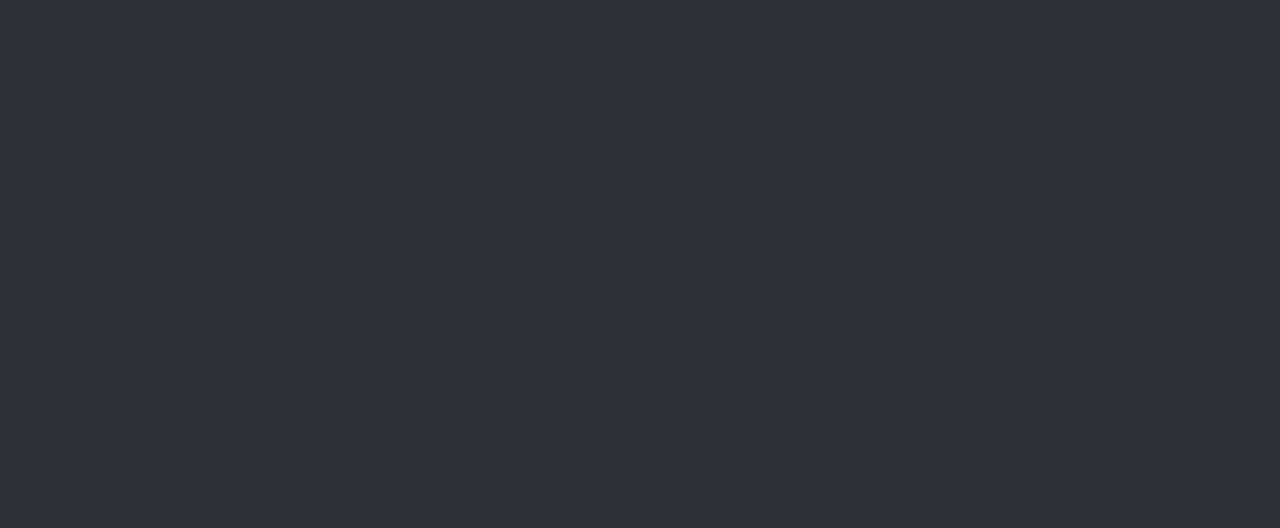
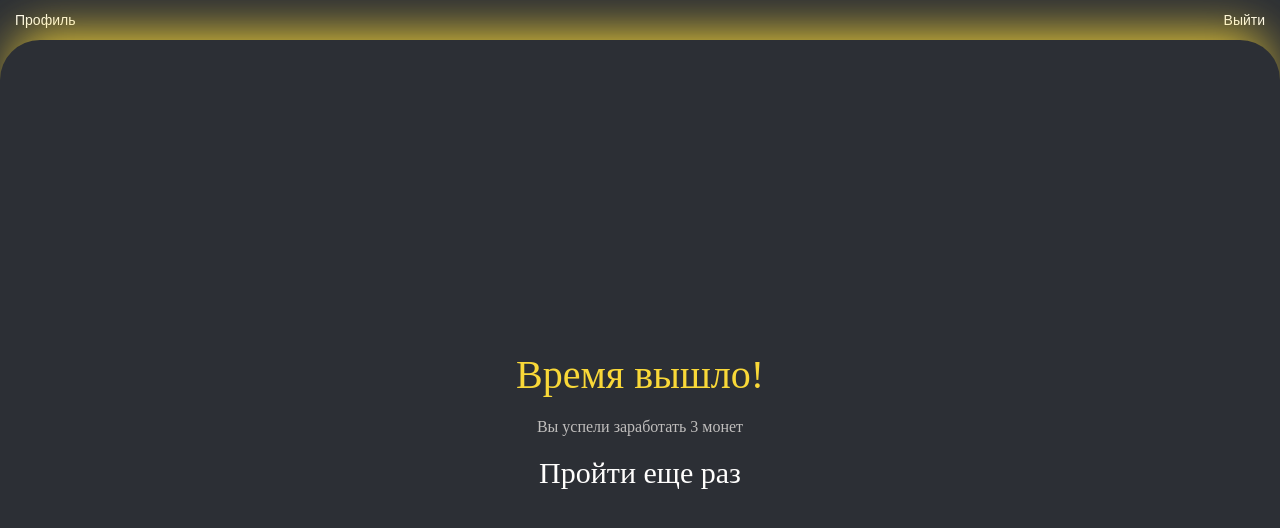
Before and after one commit to Daniil8565/Game, a React (Vite) app in the folder packages/client/: page /game/final-page in a window 1280 px wide. Before the commit this address had no page. Shown: the top 528 px of the page. Built offline with nearby package versions, Linux system fonts and the light colour scheme.

Commit message:
created final-page

```diff
--- /dev/null
+++ b/packages/client/src/components/GameMenu/GameMenu.module.scss
@@ -0,0 +1,31 @@
+.game {
+    color: #FFFEFD;
+
+    &__top-navigation {
+        display: flex;
+        align-items: center;
+        height: 5vh;
+        justify-content: space-between;
+        padding: 0 15px;
+    }
+
+    &__bottom-navigation {
+        background: #32363c;
+        width: 90%;
+        position: absolute;
+        bottom: 50px;
+        height: 50px;
+        margin: 0 5%;
+    }
+
+
+    &__main {
+        border-radius: 40px 40px 0 0;
+        box-shadow: - 0 -20px 50px -15px #f9d838;
+        border-top: #f9d838;
+        height: 95vh;
+        width: 100%;
+        position: absolute;
+        bottom: 0;
+    }
+}
--- /dev/null
+++ b/packages/client/src/components/GameMenu/GameMenu.tsx
@@ -0,0 +1,27 @@
+import React, { ReactElement, ReactNode, ReactPortal } from 'react'
+import { LinckButton } from '@/components/LinckButton'
+
+import styles from './GameMenu.module.scss'
+
+interface IProps {
+  children: React.ReactNode
+}
+
+export const GameMenu = ({ children }: IProps) => {
+  const logout: () => void = () => {}
+  const profile = () => {}
+  return (
+    <div className={styles['game']}>
+      <nav className={styles['game__top-navigation']}>
+        <LinckButton onClick={profile} text="Профиль" />
+        <LinckButton onClick={logout} text="Выйти" />
+      </nav>
+      <main className={styles['game__main']}>
+        {children}
+        <nav className={styles['game__bottom-navigation']}>
+          {/* хомяк, форум, лидборд, кастомизация */}
+        </nav>
+      </main>
+    </div>
+  )
+}
--- /dev/null
+++ b/packages/client/src/components/GameMenu/index.ts
@@ -0,0 +1 @@
+export { GameMenu } from './GameMenu'
--- /dev/null
+++ b/packages/client/src/components/LinckButton/LinckButton.module.scss
@@ -0,0 +1,6 @@
+.button {
+  background: none;
+  border: none;
+  color: #FFFEFD;
+  font-size: 14px;
+}
--- /dev/null
+++ b/packages/client/src/components/LinckButton/LinckButton.tsx
@@ -0,0 +1,16 @@
+import React from 'react'
+
+import styles from './LinckButton.module.scss'
+
+interface LinckButton {
+  text: string
+  onClick: () => void
+}
+
+export const LinckButton: React.FC<LinckButton> = ({ text, onClick }) => {
+  return (
+    <button className={styles.button} onClick={onClick}>
+      {text}
+    </button>
+  )
+}
--- /dev/null
+++ b/packages/client/src/components/LinckButton/index.ts
@@ -0,0 +1 @@
+export { LinckButton } from './LinckButton'
--- a/packages/client/src/main.tsx
+++ b/packages/client/src/main.tsx
@@ -12,6 +12,7 @@ import { ProtectedRoute } from '@/components/ProtectedRoute'
 import { Profile } from '@/pages/ProfilePages/Profile'
 import { PageError } from '@/pages/PageError'
 
+import { FinalPage } from '@/pages/FinalPage'
 
 ReactDOM.createRoot(document.getElementById('root') as HTMLElement).render(
   <BrowserRouter>
@@ -34,6 +35,7 @@ ReactDOM.createRoot(document.getElementById('root') as HTMLElement).render(
           </ProtectedRoute>
         }
       />
+      <Route path="/game/final-page" element={<FinalPage />} />
       <Route path="/some-page" element={<div>some page</div>} />
     </Routes>
   </BrowserRouter>
--- /dev/null
+++ b/packages/client/src/pages/FinalPage/FinalPage.module.scss
@@ -0,0 +1,28 @@
+.final-page{
+    width: 100%;
+    height: 100%;
+    display: flex;
+    flex-direction: column;
+    justify-content: center;
+    align-items: center;
+    font-size: medium;
+
+    &__label{
+
+        font-size: 40px;
+        color:rgba(249, 216, 56, 1)
+    }
+
+    &__profit{
+        color: #c0bebd;
+        margin: 20px 0;
+
+    }
+
+    &__restart{
+        font-size: 30px;
+        text-decoration: none;
+        color: #FFFEFD;
+    }
+
+}
--- /dev/null
+++ b/packages/client/src/pages/FinalPage/FinalPage.tsx
@@ -0,0 +1,22 @@
+import React, { useState, useEffect } from 'react'
+import { GameMenu } from '../../components/GameMenu'
+import styles from './FinalPage.module.scss'
+import { Link } from 'react-router-dom'
+
+export const FinalPage: React.FC = () => {
+  const [count, setCount] = useState<number>(3)
+
+  return (
+    <GameMenu>
+      <div className={styles['final-page']}>
+        <label className={styles['final-page__label']}>Время вышло!</label>
+        <label className={styles['final-page__profit']}>
+          Вы успели заработать {count} монет
+        </label>
+        <Link to="/start-page" className={styles['final-page__restart']}>
+          Пройти еще раз
+        </Link>
+      </div>
+    </GameMenu>
+  )
+}
--- /dev/null
+++ b/packages/client/src/pages/FinalPage/index.ts
@@ -0,0 +1 @@
+export { FinalPage } from './FinalPage'
```
